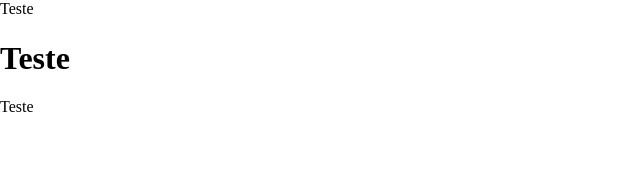
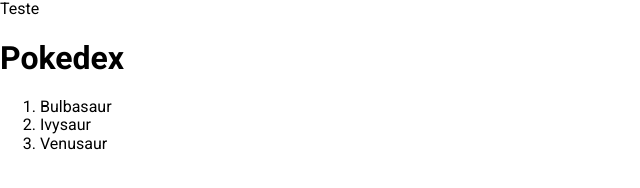
Before and after one commit to CampeloGabriel1/ProjetoPokedex, a plain HTML site: page index.html in a window 1280 px wide. Shown: the whole page, without its empty margins (0-640 px from the left). Drawn offline with nearby package versions, Linux system fonts and the light colour scheme.

Commit message:
Alterando fonts

```diff
--- a/assets/css/global.css
+++ b/assets/css/global.css
@@ -0,0 +1,3 @@
+* {
+    font-family: "Roboto", sans-serif;
+}
--- a/index.html
+++ b/index.html
@@ -5,17 +5,32 @@
     <meta name="viewport" content="width=device-width, initial-scale=1.0">
     <title>Projeto Pokedex</title>
     <link rel="stylesheet" href="assets/css/global.css">
+
     <link rel="stylesheet" href="https://cdnjs.cloudflare.com/ajax/libs/normalize/8.0.1/normalize.min.css" integrity="sha512-NhSC1YmyruXifcj/KFRWoC561YpHpc5Jtzgvbuzx5VozKpWvQ+4nXhPdFgmx8xqexRcpAglTj9sIBWINXa8x5w==" crossorigin="anonymous" referrerpolicy="no-referrer" />
 
+    <link rel="preconnect" href="https://fonts.googleapis.com">
+    <link rel="preconnect" href="https://fonts.gstatic.com" crossorigin>
+    <link href="https://fonts.googleapis.com/css2?family=Roboto:ital,wght@0,100..900;1,100..900&display=swap" rel="stylesheet">
 </head>
 <body>
     <header>
         Teste
     </header>
     <main>
-        <section>
-            <h1>Teste</h1>
-            <p>Teste</p>
+        <section class="content">
+            <h1>Pokedex</h1>
+
+            <ol>
+                <li>
+                    Bulbasaur
+                </li>
+                <li>
+                    Ivysaur
+                </li>
+                <li>
+                    Venusaur
+                </li>
+            </ol>
         </section>
 
     <script src="assets/js/main.js"></script>
```
